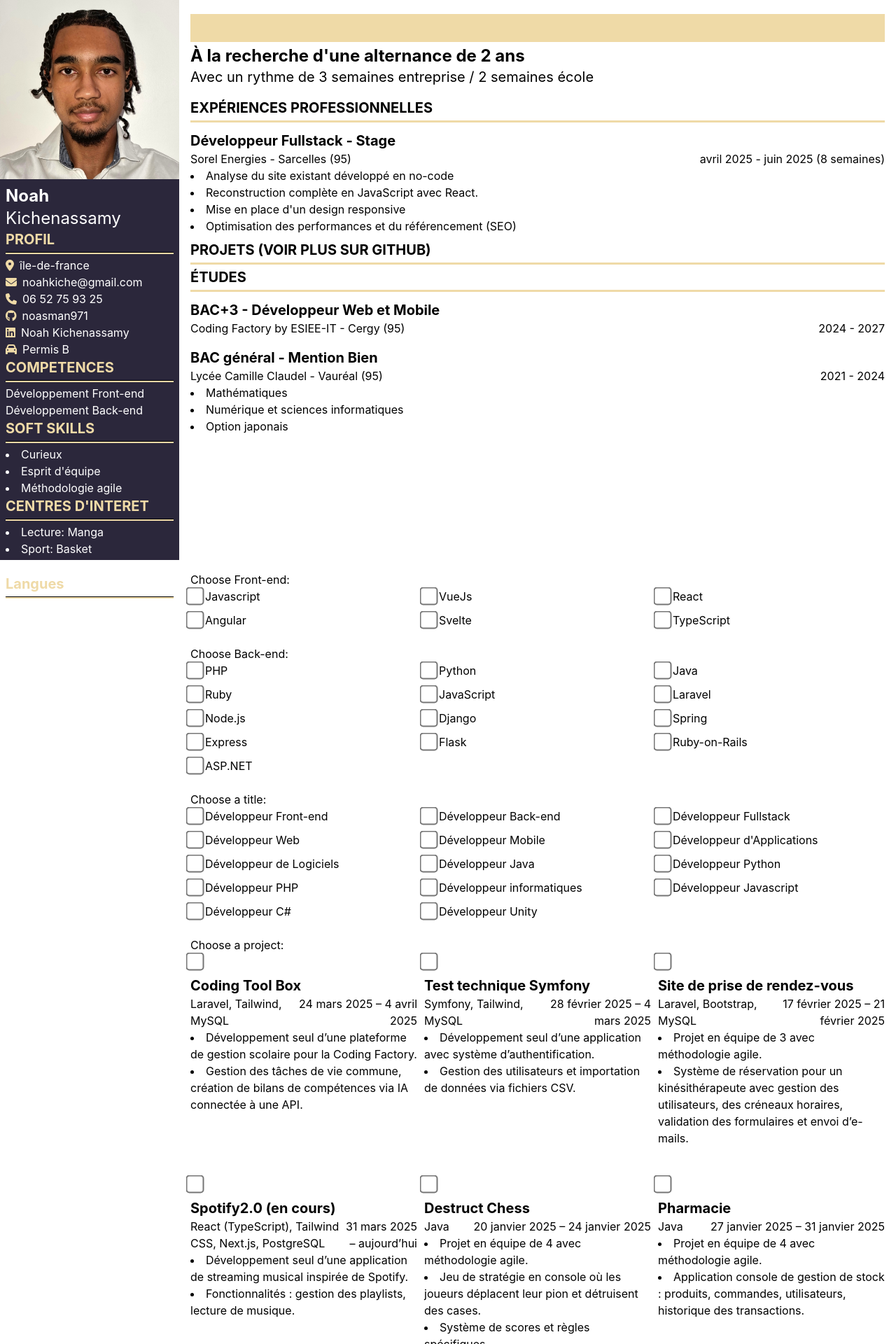
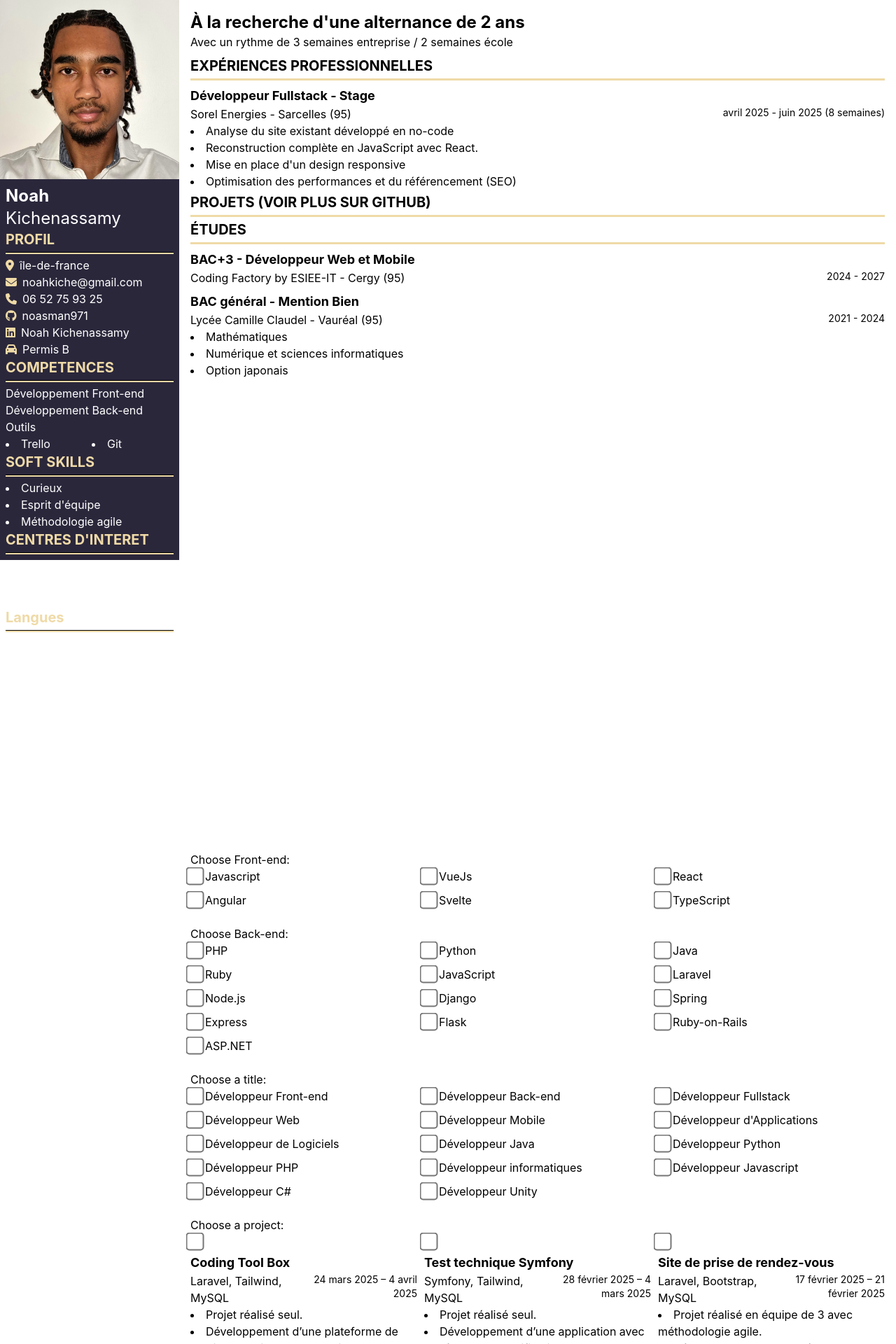
Before and after one commit to noasman971/CVGenerator, a React (Vite) app in the folder CvGenerator/: page / in a window 1280 px wide. Shown: the top 1920 px of the page at 70% size. Built offline with nearby package versions, Linux system fonts and the light colour scheme.

Commit message:
Add details

```diff
--- a/CvGenerator/src/components/Bloc.tsx
+++ b/CvGenerator/src/components/Bloc.tsx
@@ -9,9 +9,10 @@ interface blocProps {
     backend?: string[];
     icon?: IconDefinition[];
     link?: (string | null)[];
+    tools?: string[];
 }
 
-export default function bloc({title, description, skills = false, frontend, backend, icon, link}: blocProps)
+export default function bloc({title, description, skills = false, frontend, backend, icon, link, tools}: blocProps)
 {
     return(
         <div className="flex flex-col">
@@ -39,6 +40,15 @@ export default function bloc({title, description, skills = false, frontend, back
                                         {item}
                                     </li>
                                 ))}
+                            </ul>
+                            <h3>Outils</h3>
+                            <ul className={"list-disc list-inside grid grid-cols-2 gap-x-1.5"}>
+                                {tools && tools.map((item, index) => (
+                                    <li key={index}>
+                                        {item}
+                                    </li>
+                                ))}
+
                             </ul>
                         </div>
 
--- a/CvGenerator/src/components/Bloc2.tsx
+++ b/CvGenerator/src/components/Bloc2.tsx
@@ -31,11 +31,11 @@ export function Bloc2({title, children}: Bloc2Props)
 export function Bloc2Content({title, languages, date, description}: Bloc2ContentProps)
 {
     return (
-        <div className="flex flex-col py-2">
-            <h3 className={" text-xl font-bold"}>{title}</h3>
+        <div className="flex flex-col py-1">
+            <h3 className={" text-lg font-bold"}>{title}</h3>
             <span className={"flex justify-between"}>
                 <p >{languages}</p>
-                <p className={"text-end"}>{date}</p>
+                <p className={"text-end text-sm"}>{date}</p>
             </span>
 
             <ul className={"list-disc list-inside"}>
--- a/CvGenerator/src/components/PrincipalPage.tsx
+++ b/CvGenerator/src/components/PrincipalPage.tsx
@@ -10,9 +10,9 @@ interface Props {
 export default function PrincipalPage({ title, bloc2Content }: Props) {
     return (
         <div className="p-4 sm:ml-64 h-screen w-[calc(100%-256px)]">
-            <TitleHeader title={title} />
+            <h1 className="text-3xl font-bold">{title}</h1>
             <h2 className="text-2xl font-bold">À la recherche d'une alternance de 2 ans</h2>
-            <h3 className="text-xl pb-4">
+            <h3 className="text-base pb-2">
                 Avec un rythme de 3 semaines entreprise / 2 semaines école
             </h3>
 
@@ -53,12 +53,3 @@ export default function PrincipalPage({ title, bloc2Content }: Props) {
         </div>
     );
 }
-
-function TitleHeader({ title }: { title: string }) {
-    return (
-        <>
-            <h1 className="text-3xl font-bold">{title}</h1>
-            <hr className="w-auto h-10 border-0 my-1 bg-bigTitle" />
-        </>
-    );
-}
--- a/CvGenerator/src/components/Sidebar.tsx
+++ b/CvGenerator/src/components/Sidebar.tsx
@@ -30,7 +30,7 @@ export default function Sidebar({ frontend, backend }: SidebarProps)
                           icon={[faLocationDot, faEnvelope, faPhone, faGithub, faLinkedin, faCar]}
                           link={[null, null, null,"https://github.com/noasman971", "https://www.linkedin.com/in/noah-kichenassamy/"]}
                     />
-                    <Bloc title={"COMPETENCES"} skills frontend={frontend} backend={backend} />
+                    <Bloc title={"COMPETENCES"} skills frontend={frontend} backend={backend} tools={["Trello", "Git"]} />
                     <Bloc title={"SOFT SKILLS"} description={["Curieux", "Esprit d'équipe", "Méthodologie agile"]}/>
                     <Bloc title={"CENTRES D'INTERET"} description={["Lecture: Manga", "Sport: Basket", "Voyager"]}/>
                     <Bloc title={"Langues"} description={["Anglais: B2 intermédiaire", "Espagnol: B1 Scolaire", "Japonais: B1 Scolaire"]}/>
--- a/CvGenerator/src/components/UpdatePage.tsx
+++ b/CvGenerator/src/components/UpdatePage.tsx
@@ -97,7 +97,8 @@ export default function UpdatePage({ setTitle, frontend, backend, setFrontend, s
             languages={"Laravel, Tailwind, MySQL"}
             date={"24 mars 2025 – 4 avril 2025"}
             description={[
-                "Développement seul d’une plateforme de gestion scolaire pour la Coding Factory.",
+                "Projet réalisé seul.",
+                "Développement d’une plateforme de gestion scolaire pour la Coding Factory.",
                 "Gestion des tâches de vie commune, création de bilans de compétences via IA connectée à une API."
             ]}
         />,
@@ -106,7 +107,8 @@ export default function UpdatePage({ setTitle, frontend, backend, setFrontend, s
             languages={"Symfony, Tailwind, MySQL"}
             date={"28 février 2025 – 4 mars 2025"}
             description={[
-                "Développement seul d’une application avec système d’authentification.",
+                "Projet réalisé seul.",
+                "Développement d’une application avec système d’authentification.",
                 "Gestion des utilisateurs et importation de données via fichiers CSV."
             ]}
         />,
@@ -115,8 +117,9 @@ export default function UpdatePage({ setTitle, frontend, backend, setFrontend, s
             languages={"Laravel, Bootstrap, MySQL"}
             date={"17 février 2025 – 21 février 2025"}
             description={[
-                "Projet en équipe de 3 avec méthodologie agile.",
-                "Système de réservation pour un kinésithérapeute avec gestion des utilisateurs, des créneaux horaires, validation des formulaires et envoi d’e-mails."
+                "Projet réalisé en équipe de 3 avec méthodologie agile.",
+                "Développement d’un système de réservation pour un kinésithérapeute.",
+                "Gestion des utilisateurs, des créneaux horaires, validation des formulaires et envoi d’e-mails."
             ]}
         />,
         <Bloc2Content
@@ -124,7 +127,8 @@ export default function UpdatePage({ setTitle, frontend, backend, setFrontend, s
             languages={"React (TypeScript), Tailwind CSS, Next.js, PostgreSQL"}
             date={"31 mars 2025 – aujourd’hui"}
             description={[
-                "Développement seul d’une application de streaming musical inspirée de Spotify.",
+                "Projet réalisé seul.",
+                "Développement d’une application de streaming musical inspirée de Spotify.",
                 "Fonctionnalités : gestion des playlists, lecture de musique."
             ]}
         />,
@@ -133,8 +137,8 @@ export default function UpdatePage({ setTitle, frontend, backend, setFrontend, s
             languages={"Java"}
             date={"20 janvier 2025 – 24 janvier 2025"}
             description={[
-                "Projet en équipe de 4 avec méthodologie agile.",
-                "Jeu de stratégie en console où les joueurs déplacent leur pion et détruisent des cases.",
+                "Projet réalisé en équipe de 4 avec méthodologie agile.",
+                "Développement d’un jeu de stratégie en console où les joueurs déplacent leur pion et détruisent des cases.",
                 "Système de scores et règles spécifiques."
             ]}
         />,
@@ -143,7 +147,7 @@ export default function UpdatePage({ setTitle, frontend, backend, setFrontend, s
             languages={"Java"}
             date={"27 janvier 2025 – 31 janvier 2025"}
             description={[
-                "Projet en équipe de 4 avec méthodologie agile.",
+                "Projet réalisé en équipe de 4 avec méthodologie agile.",
                 "Application console de gestion de stock : produits, commandes, utilisateurs, historique des transactions."
             ]}
         />,
@@ -152,7 +156,7 @@ export default function UpdatePage({ setTitle, frontend, backend, setFrontend, s
             languages={"Python"}
             date={"16 décembre 2024 – 20 décembre 2024"}
             description={[
-                "Projet en équipe de 4 avec méthodologie agile.",
+                "Projet réalisé en équipe de 4 avec méthodologie agile.",
                 "Création d’un jeu interactif de démineur en terminal."
             ]}
         />
@@ -160,8 +164,9 @@ export default function UpdatePage({ setTitle, frontend, backend, setFrontend, s
 
 
 
+
     return (
-        <div className={"p-4 sm:ml-64 w-[calc(100%-256px)] h-screen"}>
+        <div className={"p-4 sm:ml-64 w-[calc(100%-256px)] h-screen my-100"}>
             <fieldset className={"grid grid-cols-3 gap-2.5"}>
                 <legend>Choose Front-end:</legend>
                 {frontEndLangs.map((lang) => (
```
